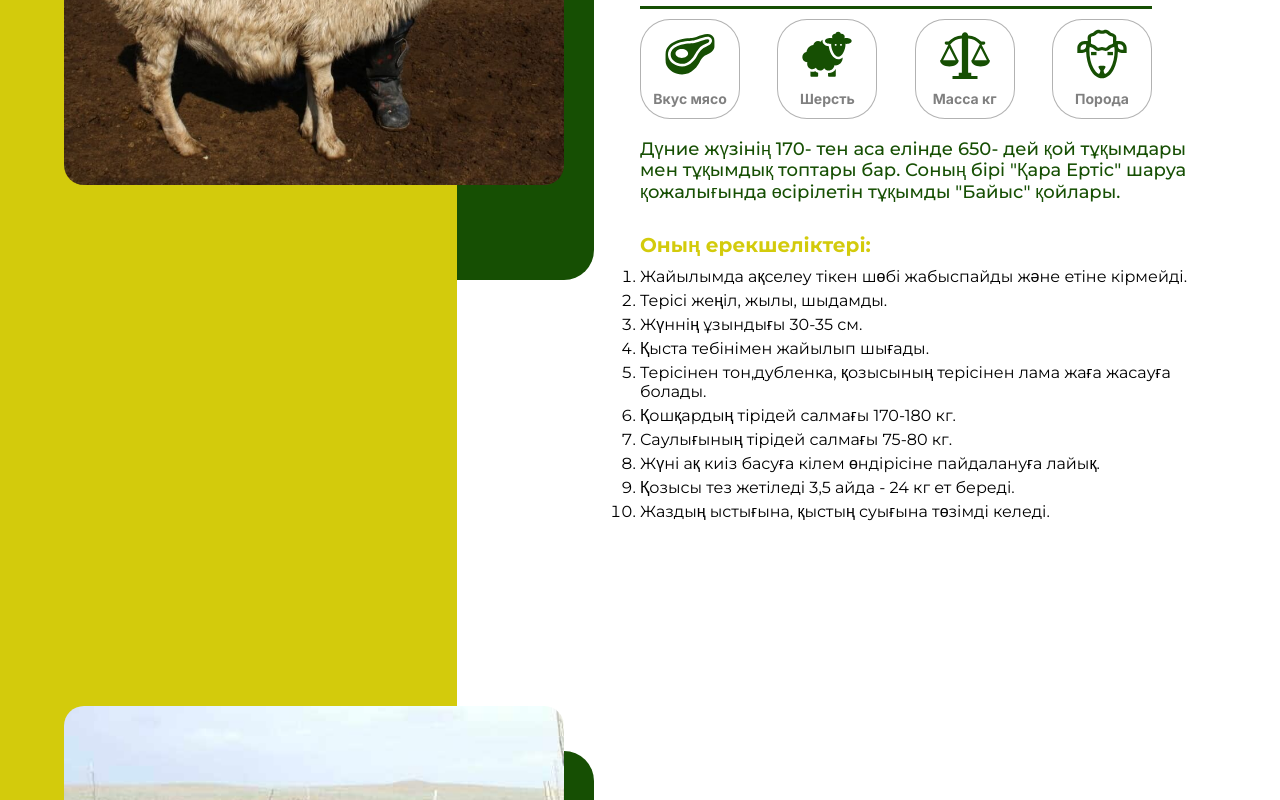
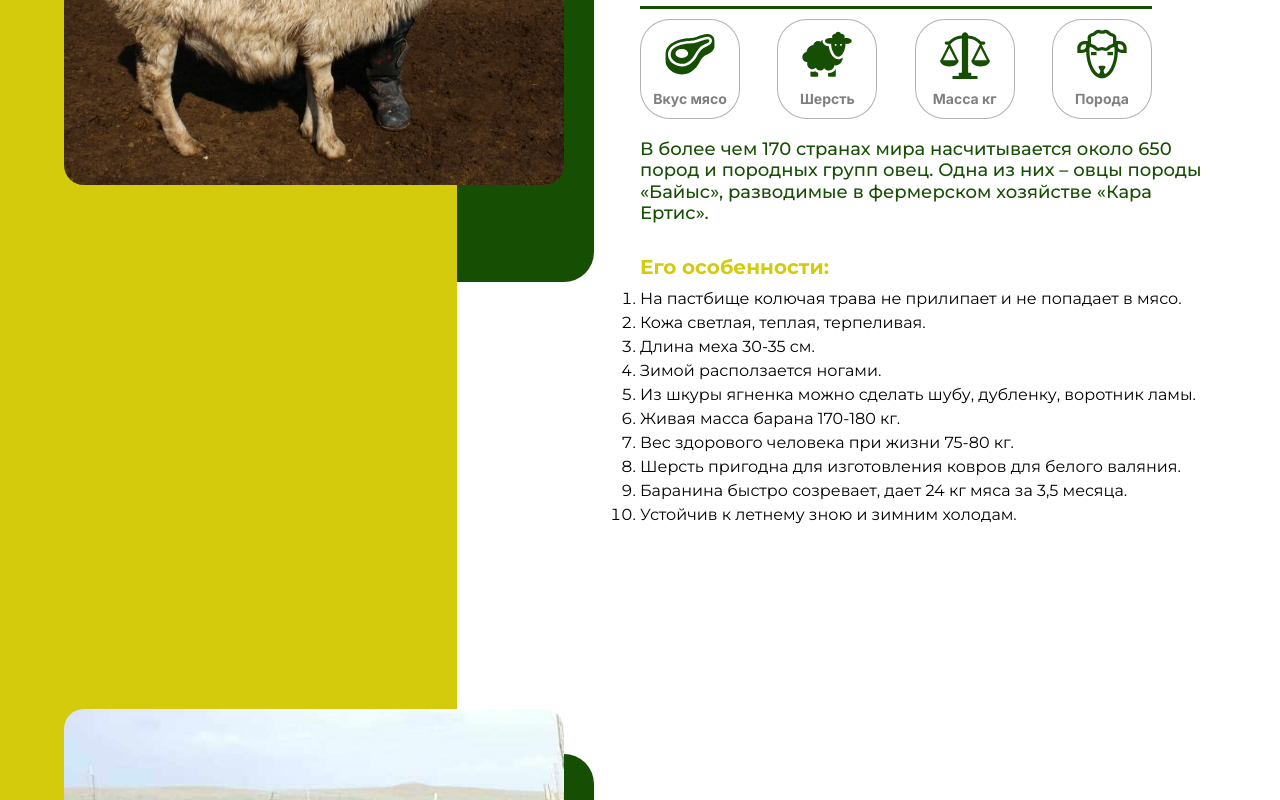
Before and after one commit to aman-juman/qaraertis.kz, a Next.js app: page / in a window 1280 px wide. Shown: the part 1800-2600 px from the top of the page. Built offline with nearby package versions, Linux system fonts and the light colour scheme.

Commit message:
version-1.33

```diff
--- a/components/advantage/Advantage.jsx
+++ b/components/advantage/Advantage.jsx
@@ -1,8 +1,49 @@
 import styles from "./Advantage.module.scss";
+import {useContext} from "react";
+import {LanguageContext} from "@/pages";
 
 
 
 const dataBase = [
+    {
+        language: "ru",
+        label: "Наши достижение",
+        option: "год",
+        advantages: [
+            {
+                year: 1996,
+                title: 'Фермерское хозяйство «Кара Иртыс» первым завез в район овец «байыс» казахской полущетинной шерсти и лошадей породы «жабы». '
+            },
+            {
+                year: 2003,
+                title: 'Построил торговый дом «Кара Иртыс» в городе Зайсан и вносит свой вклад в развитие экономики района.'
+            },
+            {
+                year: 2003,
+                title: 'Награжден медалью «За доблестную службу».'
+            },
+            {
+                year: 2003,
+                title: 'Получил благодарственное письмо от акима Восточно-Казахстанской области.'
+            },
+            {
+                year: 2007,
+                title: 'Награжден почетной грамотой за высокие достижения в развитии овцеводства Фермерское хозяйство в честь профессионального праздника работников сельского хозяйства Департамента сельского хозяйства Восточно-Казахстанской области.'
+            },
+            {
+                year: 2013,
+                title: 'Награжден дипломом 2-й степени на выставке «Шыңғыстау -2013»'
+            },
+            {
+                year: 2013,
+                title: 'Победил в номинации акима Зайсанского района «Лучшее овцеводство».'
+            },
+            {
+                year: 2014,
+                title: 'Награжден дипломом 1-й степени на выставке «Шыңғыстау- 2014» и награжден кубками'
+            },
+        ]
+    },
     {
         language: "kz",
         label: "Біздің жетістіктер",
@@ -40,7 +81,9 @@
     }
 ]
 const Advantage = () => {
-    const data = dataBase[0];
+    const [language, setLanguage] = useContext(LanguageContext);
+    const index = dataBase.findIndex(item => item.language === language);
+    const data = dataBase[index];
 
     const list = data.advantages.map(({year, title}, i) => (
         <div className={styles.listItem} key={i}>
--- a/components/callOrder/CallOrder.jsx
+++ b/components/callOrder/CallOrder.jsx
@@ -4,7 +4,6 @@
 import {useForm, Controller, useFormContext} from "react-hook-form";
 import {useState} from "react";
 import cn from "classnames";
-import preloaderIcon from "./preloader.gif";
 
 
 
--- a/components/layout/SEO.js
+++ b/components/layout/SEO.js
@@ -28,7 +28,7 @@
             <link rel="manifest" href="/manifest.json"/>
             <link rel="apple-touch-icon" href="/apple-icon.png"></link>
             <link rel="preconnect" href="https://fonts.googleapis.com" />
-            <link rel="preconnect" href="https://fonts.gstatic.com" crossOrigin />
+            <link rel="preconnect" href="https://fonts.gstatic.com" crossOrigin="true"  />
             <link
                 href="https://fonts.googleapis.com/css2?family=Inter:wght@400;500;700&family=Lobster&family=Montserrat+Alternates:wght@400;500;600;700&family=Montserrat:wght@400;500;700&display=swap"
                 rel="stylesheet" />
--- a/components/products/Products.jsx
+++ b/components/products/Products.jsx
@@ -17,19 +17,31 @@
         description: "Новая казахская курдючная полугрубошерстная порода типа «Байыс» была апробирована в 1994 году.",
         image: SheepImage,
         advantages: {
-            title: 'Дүние жүзінің 170- тен аса елінде 650- дей қой тұқымдары мен тұқымдық топтары бар. Соның бірі "Қара Ертіс" шаруа қожалығында өсірілетін тұқымды "Байыс" қойлары.',
-            listTitle: "Оның ерекшеліктері:",
+            title: 'В более чем 170 странах мира насчитывается около 650 пород и породных групп овец. Одна из них – овцы породы «Байыс», разводимые в фермерском хозяйстве  «Кара Ертис».',
+            listTitle: "Его особенности:",
+            // title: 'Дүние жүзінің 170- тен аса елінде 650- дей қой тұқымдары мен тұқымдық топтары бар. Соның бірі "Қара Ертіс" шаруа қожалығында өсірілетін тұқымды "Байыс" қойлары.',
+            // listTitle: "Оның ерекшеліктері:",
             list: [
-                "Жайылымда ақселеу тікен шөбі жабыспайды және етіне кірмейді.",
-                "Терісі жеңіл, жылы, шыдамды.",
-                "Жүннің ұзындығы 30-35 см.",
-                "Қыста тебінімен жайылып шығады.",
-                "Терісінен тон,дубленка, қозысының терісінен лама жаға жасауға болады.",
-                "Қошқардың тірідей салмағы 170-180 кг.",
-                "Саулығының тірідей салмағы 75-80 кг.",
-                "Жүні ақ киіз басуға кілем өндірісіне пайдалануға лайық.",
-                "Қозысы тез жетіледі 3,5 айда - 24 кг ет береді.",
-                "Жаздың ыстығына, қыстың суығына төзімді келеді."
+                "На пастбище колючая трава не прилипает и не попадает в мясо.",
+                "Кожа светлая, теплая, терпеливая.",
+                "Длина меха 30-35 см.",
+                "Зимой расползается ногами.",
+                "Из шкуры ягненка можно сделать шубу, дубленку, воротник ламы.",
+                "Живая масса барана 170-180 кг.",
+                "Вес здорового человека при жизни 75-80 кг.",
+                "Шерсть пригодна для изготовления ковров для белого валяния.",
+                "Баранина быстро созревает, дает 24 кг мяса за 3,5 месяца.",
+                "Устойчив к летнему зною и зимним холодам.",
+                // "Жайылымда ақселеу тікен шөбі жабыспайды және етіне кірмейді.",
+                // "Терісі жеңіл, жылы, шыдамды.",
+                // "Жүннің ұзындығы 30-35 см.",
+                // "Қыста тебінімен жайылып шығады.",
+                // "Терісінен тон,дубленка, қозысының терісінен лама жаға жасауға болады.",
+                // "Қошқардың тірідей салмағы 170-180 кг.",
+                // "Саулығының тірідей салмағы 75-80 кг.",
+                // "Жүні ақ киіз басуға кілем өндірісіне пайдалануға лайық.",
+                // "Қозысы тез жетіледі 3,5 айда - 24 кг ет береді.",
+                // "Жаздың ыстығына, қыстың суығына төзімді келеді."
             ]
         }
     },
```
Also changed, not shown: components/products/product/Product.jsx (+1 -33 lines), components/callOrder/loading.svg (deleted), components/callOrder/preloader.gif (deleted).
